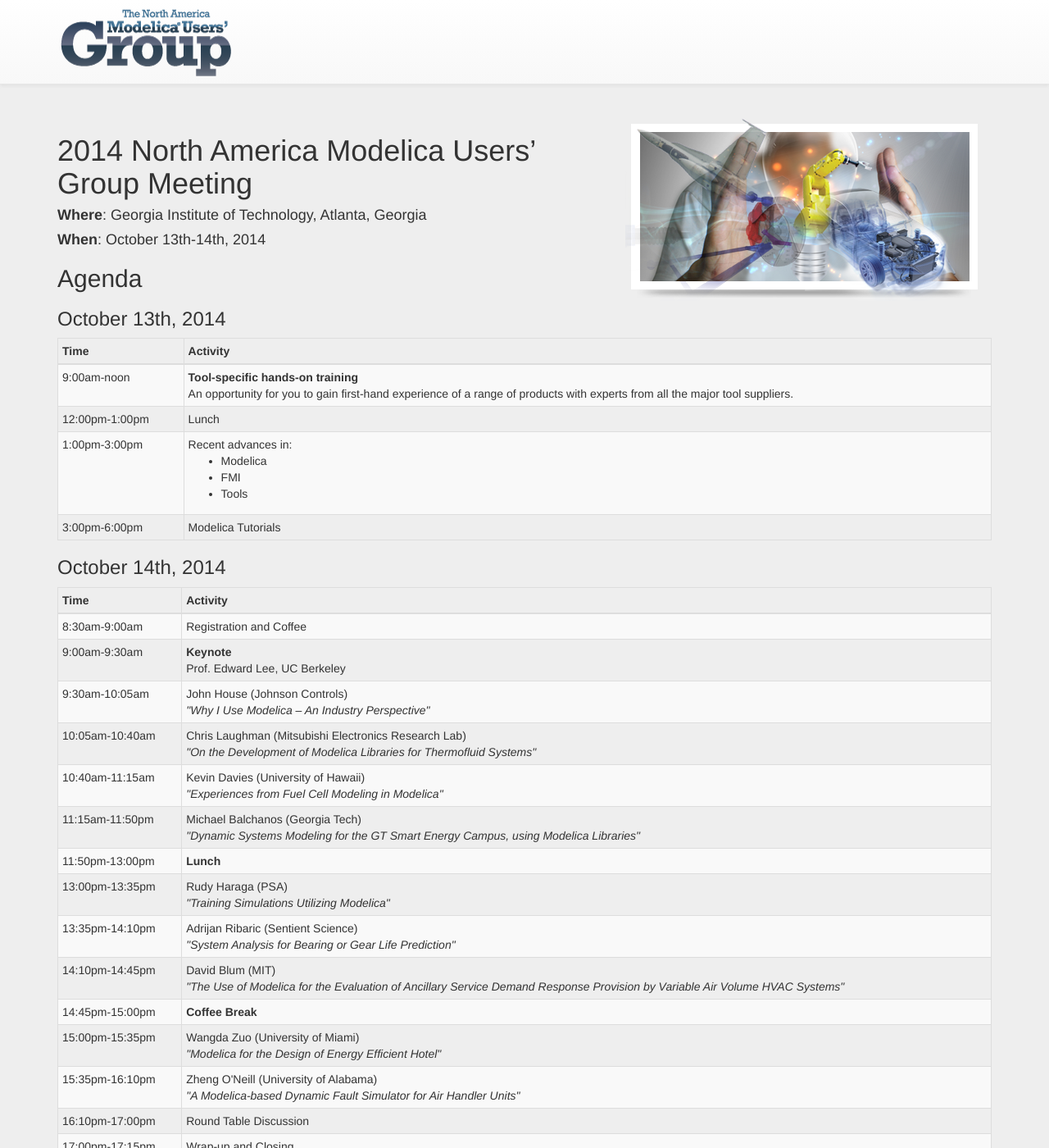
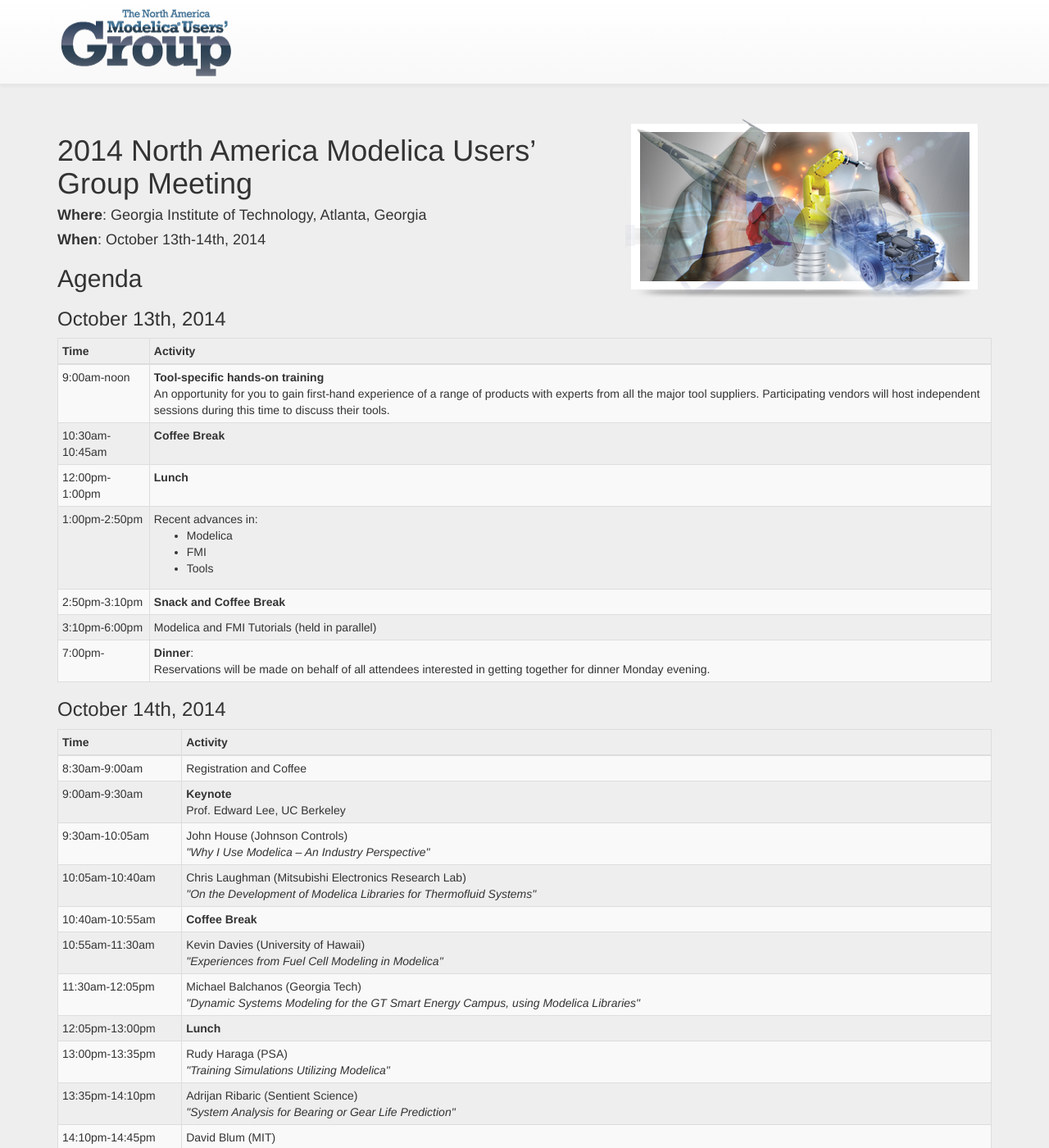
Before and after one commit to namug/web-site, a Jekyll site: the page built from _posts/2014-06-24-namug2014.markdown, in a window 1280 px wide and 1400 px high. Shown: the whole window at 82% size. Built offline with Jekyll 4.4.1, drawn with Linux system fonts in a browser that asks for light colours; nearby versions of some CDN libraries; Markdown is read by kramdown in place of the engine named in the settings.

Commit message:
Revised agenda

```diff
--- a/_posts/2014-06-24-namug2014.markdown
+++ b/_posts/2014-06-24-namug2014.markdown
@@ -29,19 +29,31 @@
       <td>9:00am-noon</td>
       <td>
 	    <b>Tool-specific hands-on training</b><br>
-	    An opportunity for you to gain first-hand experience of a range
-	    of products with experts from all the major tool suppliers.
-	  </td>
-    </tr>
-    <tr>
-      <td>12:00pm-1:00pm</td>
-      <td>
-	    Lunch
+
+	    An opportunity for you to gain first-hand experience of a
+	    range of products with experts from all the major tool
+	    suppliers.  Participating vendors will host independent
+	    sessions during this time to discuss their tools.
+
 	  </td>
     </tr>
 
     <tr>
-      <td>1:00pm-3:00pm</td>
+      <td>10:30am-10:45am</td>
+      <td>
+	    <b>Coffee Break</b>
+	  </td>
+    </tr>
+
+    <tr>
+      <td>12:00pm-1:00pm</td>
+      <td>
+	  	<b>Lunch</b>
+	  </td>
+    </tr>
+
+    <tr>
+      <td>1:00pm-2:50pm</td>
       <td>
 	    Recent advances in:<br>
 		<ul>
@@ -53,8 +65,23 @@
     </tr>
 
 	<tr>
-	  <td>3:00pm-6:00pm</td>
-	  <td>Modelica Tutorials</td>
+	  <td>2:50pm-3:10pm</td>
+	  <td><b>Snack and Coffee Break</b></td>
+	</tr>
+
+	<tr>
+	  <td>3:10pm-6:00pm</td>
+	  <td>Modelica and FMI Tutorials (held in parallel)</td>
+	</tr>
+
+	<tr>
+	  <td>7:00pm-</td>
+	  <td>
+
+        <b>Dinner</b>:<br>Reservations will be made on behalf of all attendees
+        interested in getting together for dinner Monday evening.
+
+	  </td>
 	</tr>
   </tbody>
 </table>
@@ -91,22 +118,30 @@
 	  <i>"On the Development of Modelica Libraries for Thermofluid Systems"</i>
 	  </td>
 	</tr>
+
     <tr>
-	  <td>10:40am-11:15am</td>
+	  <td>10:40am-10:55am</td>
+	  <td>
+	  <b>Coffee Break</b>
+	  </td>
+	</tr>
+
+    <tr>
+	  <td>10:55am-11:30am</td>
 	  <td>
 	  Kevin Davies (University of Hawaii)<br>
 	  <i>"Experiences from Fuel Cell Modeling in Modelica"</i>
 	  </td>
 	</tr>
     <tr>
-	  <td>11:15am-11:50pm</td>
+	  <td>11:30am-12:05pm</td>
 	  <td>
 	  Michael Balchanos (Georgia Tech)<br>
 	  <i>"Dynamic Systems Modeling for the GT Smart Energy Campus, using Modelica Libraries"</i>
 	  </td>
 	</tr>
     <tr>
-	  <td>11:50pm-13:00pm</td>
+	  <td>12:05pm-13:00pm</td>
 	  <td><b>Lunch</b></td>
 	</tr>
     <tr>
```
